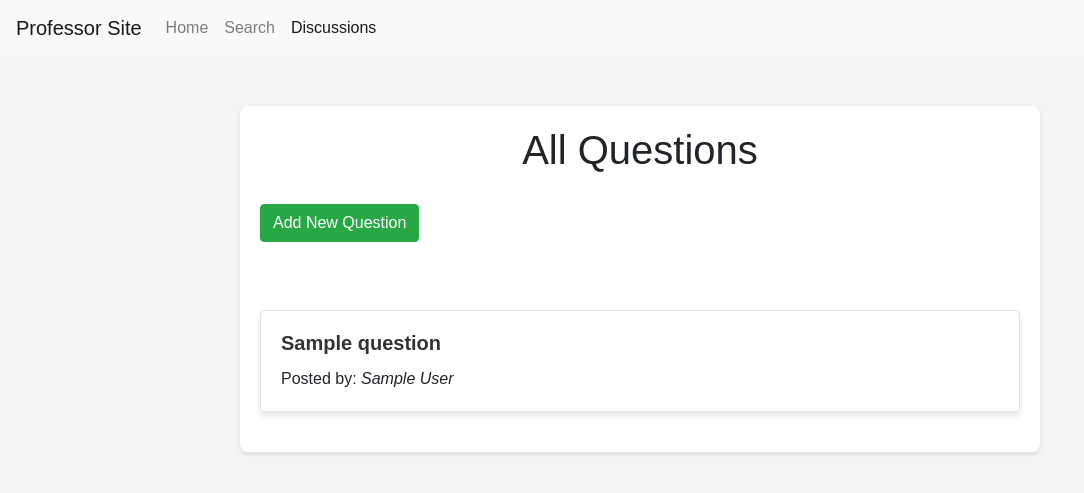
After one commit to mopasha1/collegeweb, a Flask app: page /discussions in a window 1280 px wide. The commit adds this page. Shown: the top 493 px of the page, without its empty margins (0-1084 px from the left). Run offline with Flask 3, Linux system fonts and the light colour scheme; a database or web service that is not in the repository returns one stand-in record (values such as "Sample title"); some libraries are stand-ins or nearby versions.

Commit message:
Added the discussions page

```diff
--- a/main.py
+++ b/main.py
@@ -10,6 +10,7 @@ tinymce.init_app(app)
 client = MongoClient('localhost', 27017)
 db = client['rating_and_reviews']
 collection = db['reviews']
+questions = db['questions']
 # Routes
 @app.route('/')
 def index():
@@ -29,6 +30,8 @@ def search():
         return render_template('search.html', professors=search_results)
     if request.method == 'GET':
         return render_template('search.html')
+
+
 @app.route('/search_results', methods=['GET', 'POST'])
 def search_results():
     return render_template('search_results.html')
@@ -60,5 +63,41 @@ def view(professorid):
         collection.update_one(filter_query, update_query)
     return redirect(url_for('view', professorid=professorid))
 
+@app.route('/discussions', methods=['GET', 'POST'])
+def discussions():
+    if request.method == 'GET':
+        ques = questions.find({})
+
+        return render_template('discussions.html', questions=ques)
+    if request.method == 'POST':
+        question = {
+            'author': request.form['author'],
+            'subject': request.form['topic'],
+            'text': request.form['text'],
+            'responses':[]
+        }
+        questions.insert_one(question)
+        return redirect(url_for('discussions'))
+
+@app.route('/discuss/<questionid>', methods=['GET', 'POST'])
+def discuss(questionid):
+    if request.method == 'GET':
+        q = questions.find_one({'_id': ObjectId(questionid)})
+
+        return render_template('discuss.html', question=q)
+    if request.method == 'POST':
+        comment = {
+            'author': request.form['author'],
+            'content': request.form['content']
+        }
+        filter_query = {'_id': ObjectId(questionid)}
+        update_query = {
+        '$push': {'responses': comment}}
+        questions.update_one(filter_query, update_query)
+        return redirect(url_for('discuss', questionid=questionid, question=questions.find_one({'_id': ObjectId(questionid)})
+))
+
+
+
 if __name__ == '__main__':
     app.run(debug=True)
--- /dev/null
+++ b/templates/discussions.html
@@ -0,0 +1,149 @@
+<!DOCTYPE html>
+<html lang="en">
+
+<head>
+    <meta charset="UTF-8">
+    <title>All Questions</title>
+    <script src="https://cdn.tiny.cloud/1/api_key/tinymce/6/tinymce.min.js" referrerpolicy="origin"></script>
+
+    <script>
+      tinymce.init({
+        selector: 'textarea#default-editor',
+        plugins: 'anchor autolink charmap codesample emoticons image link lists media searchreplace table visualblocks wordcount checklist mediaembed casechange export formatpainter pageembed linkchecker a11ychecker tinymcespellchecker permanentpen powerpaste advtable advcode editimage advtemplate ai mentions tinycomments tableofcontents footnotes mergetags autocorrect typography inlinecss',
+        toolbar: 'undo redo | blocks fontfamily fontsize | bold italic underline strikethrough | link image media table mergetags | addcomment showcomments | spellcheckdialog a11ycheck typography | align lineheight | checklist numlist bullist indent outdent | emoticons charmap | removeformat',
+        tinycomments_mode: 'embedded',
+        tinycomments_author: 'Author name',
+        mergetags_list: [
+          { value: 'First.Name', title: 'First Name' },
+          { value: 'Email', title: 'Email' },
+        ],
+        ai_request: (request, respondWith) => respondWith.string(() => Promise.reject("See docs to implement AI Assistant")),
+      });
+    </script>
+    <!-- Bootstrap CSS -->
+    <link href="https://stackpath.bootstrapcdn.com/bootstrap/4.5.2/css/bootstrap.min.css" rel="stylesheet">
+    <!-- Your custom CSS -->
+    <link rel="stylesheet" href="{{ url_for('static', filename='css/main.css') }}">
+    <!-- Font Awesome -->
+    <link rel="stylesheet" href="https://cdnjs.cloudflare.com/ajax/libs/font-awesome/5.15.4/css/all.min.css">
+    <style>
+        .container {
+            margin-top: 50px;
+        }
+
+        .card {
+            border: 1px solid #dee2e6;
+            border-radius: .25rem;
+            box-shadow: 0 4px 6px rgba(0, 0, 0, .1);
+            margin-bottom: 20px;
+        }
+
+        .card-title {
+            color: #333;
+        }
+
+        .card-body {
+            padding: 20px;
+        }
+
+        .btn-primary {
+            color: #fff;
+            background-color: #28a745; /* Green */
+            border-color: #28a745; /* Green */
+        }
+
+        .btn-primary:hover {
+            color: #fff;
+            background-color: #218838; /* Darker Green */
+            border-color: #1e7e34; /* Darker Green */
+        }
+
+
+        .add-question-button {
+            margin-bottom: 20px;
+        }
+
+        .review-form {
+            display: none;
+        }
+    </style>
+</head>
+
+<body>
+    <nav class="navbar navbar-expand-lg navbar-light bg-light">
+        <a class="navbar-brand" href="#">Professor Site</a>
+        <button class="navbar-toggler" type="button" data-toggle="collapse" data-target="#navbarSupportedContent"
+            aria-controls="navbarSupportedContent" aria-expanded="false" aria-label="Toggle navigation">
+            <span class="navbar-toggler-icon"></span>
+        </button>
+
+        <div class="collapse navbar-collapse" id="navbarSupportedContent">
+            <ul class="navbar-nav mr-auto">
+                <li class="nav-item">
+                    <a class="nav-link" href="/">Home</a>
+                </li>
+                <li class="nav-item">
+                    <a class="nav-link" href="/search">Search</a>
+                </li>
+                <li class="nav-item active">
+                    <a class="nav-link" href="/discussions">Discussions</a>
+                </li>
+            </ul>
+        </div>
+    </nav>
+    <div class="container">
+        <h1>All Questions</h1>
+
+        <button class="btn btn-primary add-question-button" onclick="toggleReviewForm()">Add New Question</button><br><br><br>
+
+        <div class="card review-form">
+            <div class="card-body">
+                <h5 class="card-title">Post a query or observation</h5>
+                <form action="/discussions" method="post">
+                    <div class="form-group">
+                        <label for="author">Your Name:</label>
+                        <input type="text" class="form-control" id="author" name="author" required>
+                    </div>
+                    <div class="form-group">
+                        <label for="topic">Subject:</label>
+                        <input type="text" class="form-control" id="topic" name="topic" required>
+                    </div>
+                    <div class="form-group">
+                        <label for="text">Text:</label>
+                        <textarea id="default-editor" name="text"></textarea>
+
+                    </div>
+                    <button type="submit" class="btn btn-primary">Submit Review</button>
+                </form>
+            </div>
+        </div>
+
+        {% for question in questions %}
+        <div class="card">
+            <div class="card-body" onclick="location.href='/discuss/{{question['_id']}}';"style="cursor: pointer;">
+                <h5 class="card-title"><strong>{{ question.subject }}</strong></h5>
+                <p class="card-text">Posted by: <i> {{ question.author }}</i></p>
+            </div>
+        </div>
+        {% endfor %}
+    </div>
+
+    <!-- Bootstrap JavaScript and dependencies -->
+    <script src="https://code.jquery.com/jquery-3.5.1.slim.min.js"></script>
+    <script src="https://cdn.jsdelivr.net/npm/@popperjs/core@2.11.6/dist/umd/popper.min.js"></script>
+    <script src="https://stackpath.bootstrapcdn.com/bootstrap/4.5.2/js/bootstrap.min.js"></script>
+
+    <!-- Custom JavaScript for toggling review form -->
+    <script>
+        function toggleReviewForm() {
+            var reviewForm = document.querySelector('.review-form');
+            if (reviewForm.style.display === 'none') {
+                reviewForm.style.display = 'block';
+            } else {
+                reviewForm.style.display = 'none';
+            }
+        }
+    </script>
+</body>
+
+</html>
```
Also changed, not shown: templates/discuss.html (added, +141 -0 lines), templates/search.html (+27 -2 lines), templates/view.html (+24 -4 lines).
